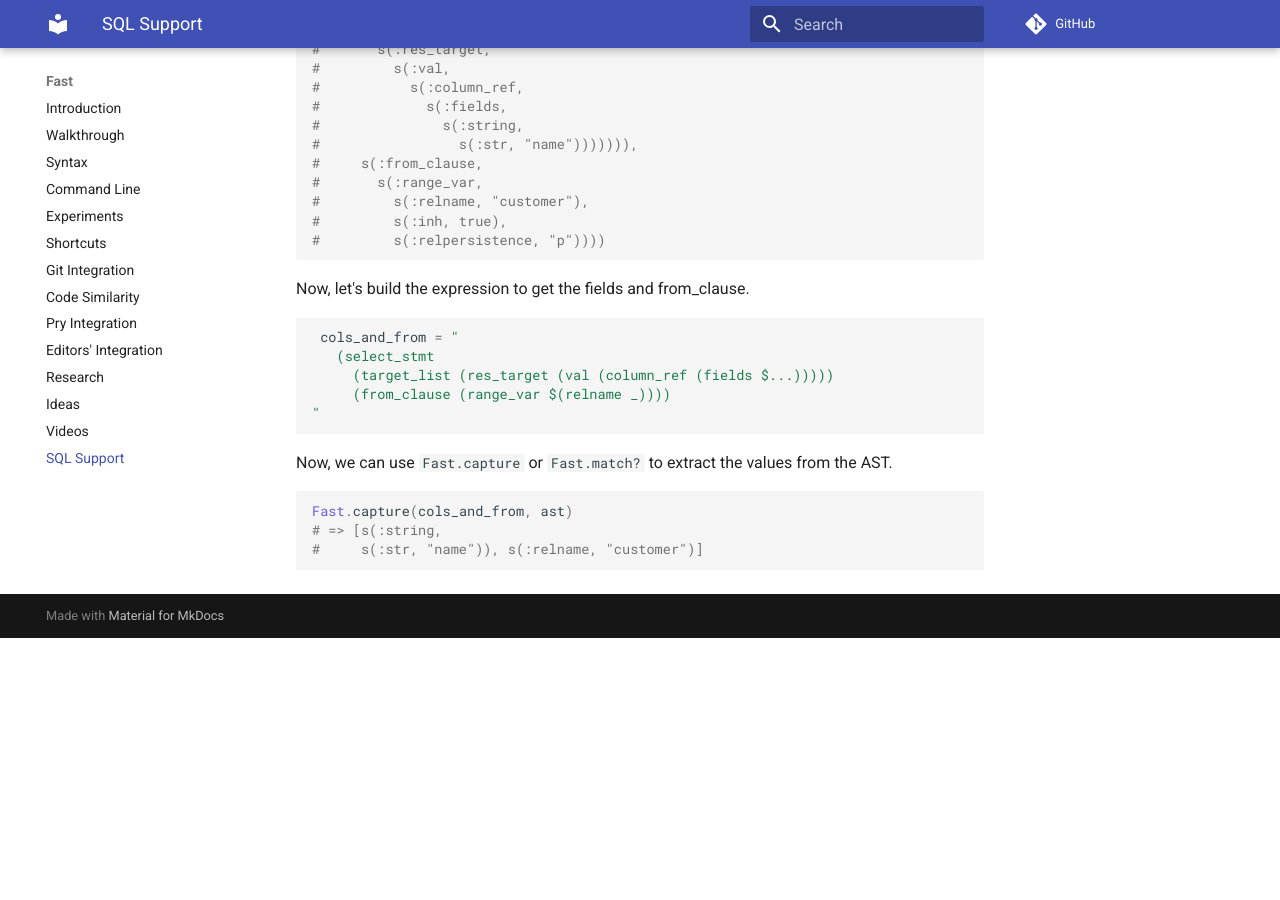
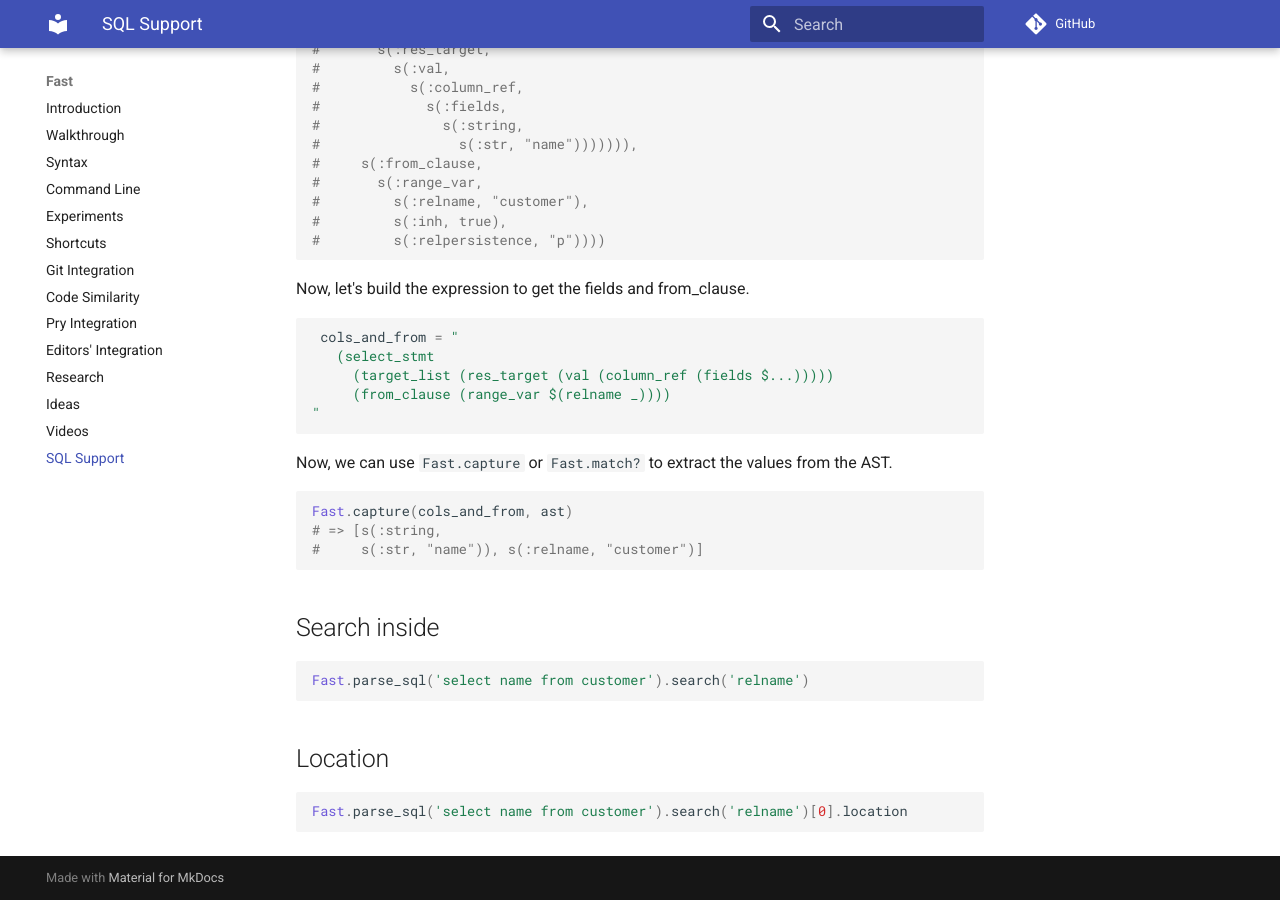
Before and after one commit to jonatas/fast, an MkDocs documentation site: the page built from docs/sql-support.md, in a window 1280 px wide and 900 px high, scrolled down 1539 px. Built offline with MkDocs 1.6.1 and Material for MkDocs 9.7.7, drawn with Linux system fonts in a browser that asks for light colours; comment, search, counter and statistics services are not loaded; before the commit the page ends 2177 px from its top, so only the background shows below that.

Commit message:
Document location

````diff
--- a/docs/sql-support.md
+++ b/docs/sql-support.md
@@ -108,3 +108,15 @@ Fast.capture(cols_and_from, ast)
 # => [s(:string,
 #     s(:str, "name")), s(:relname, "customer")]
 ```
+
+## Search inside
+
+```ruby
+Fast.parse_sql('select name from customer').search('relname')
+```
+
+## Location
+
+```ruby
+Fast.parse_sql('select name from customer').search('relname')[0].location
+```
````
